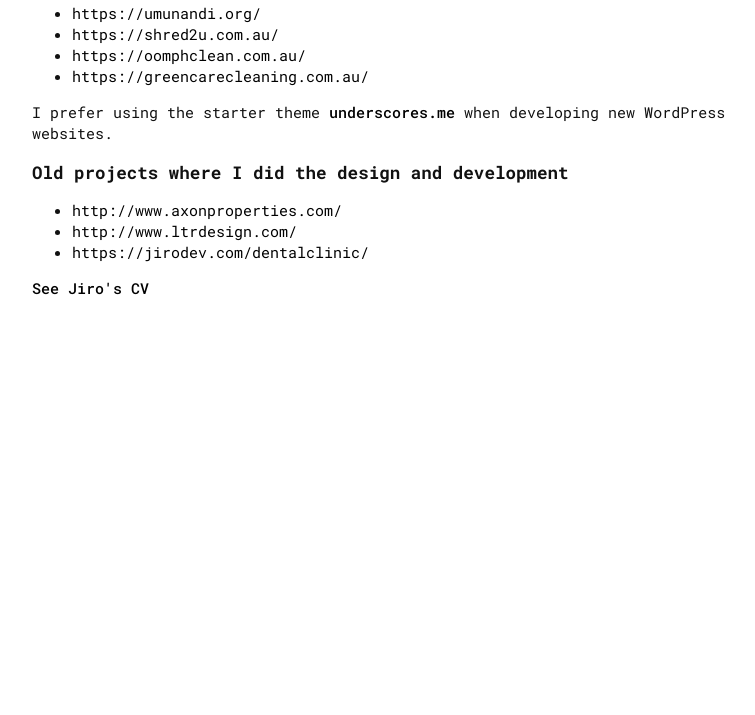
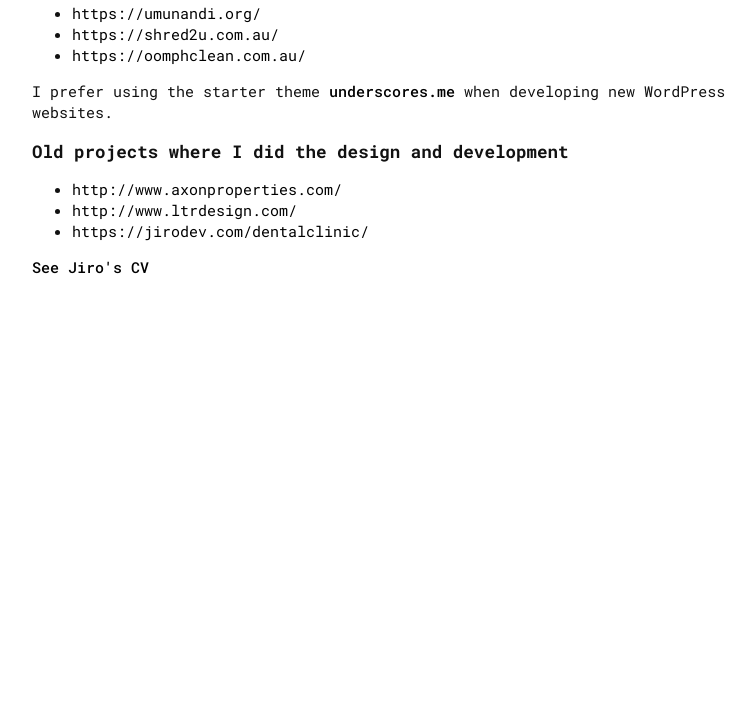
Before and after one commit to jirodearmas/jirodearmas.github.io, a plain HTML site: page links.html in a window 1280 px wide. Shown: the part 85-800 px from the top of the page, without its empty margins (258-1013 px from the left). Drawn offline with Linux system fonts and the light colour scheme.

Commit message:
Update links.html

```diff
--- a/links.html
+++ b/links.html
@@ -56,7 +56,6 @@ gtag('config', 'G-Y3YPMKL87S');
 			<li><a href="https://umunandi.org/" target="_blank">https://umunandi.org/</a></li>
 			<li><a href="https://shred2u.com.au/" target="_blank">https://shred2u.com.au/</a></li>
 			<li><a href="https://oomphclean.com.au/" target="_blank">https://oomphclean.com.au/</a></li>
-			<li><a href="https://greencarecleaning.com.au/" target="_blank">https://greencarecleaning.com.au/</a></li>
 		</ul>
 		<p>I prefer using the starter theme <a href="https://underscores.me/" target="_blank"><strong>underscores.me</strong></a> when developing new WordPress websites. </p>
 		<h3>Old projects where I did the design and development</h3>
```
